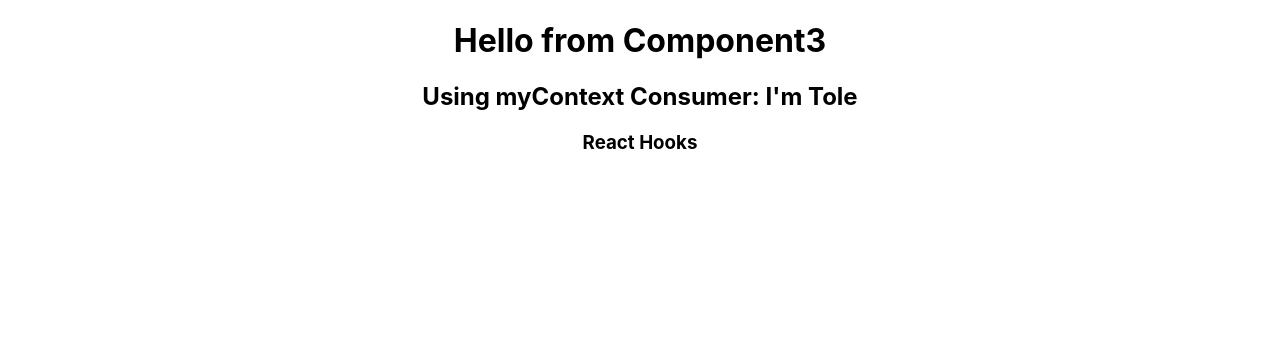
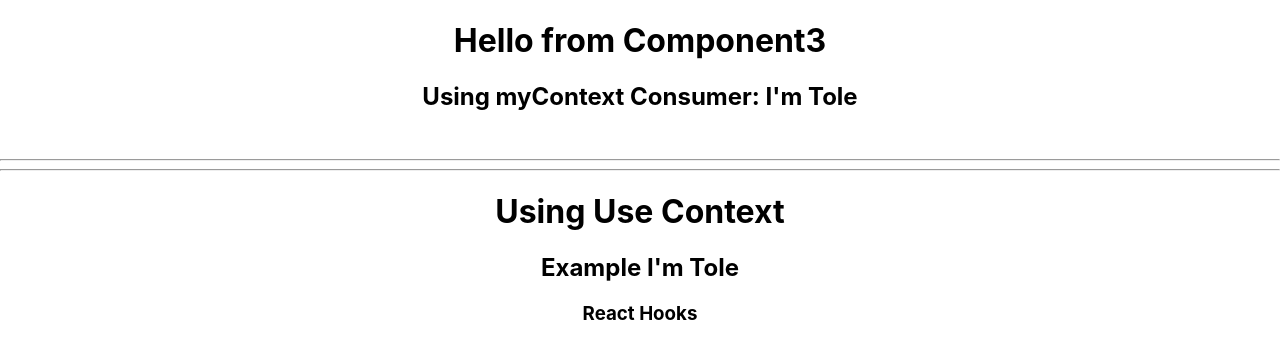
Before and after one commit to Tolegithub7/React, a React (Create React App) app in the folder React_Hooks/: page / in a window 1280 px wide. Shown: the top 358 px of the page. Built offline with nearby package versions, Linux system fonts and the light colour scheme.

Commit message:
useState

```diff
--- a/React_Hooks/src/Components/UseContext/Component2.js
+++ b/React_Hooks/src/Components/UseContext/Component2.js
@@ -1,12 +1,12 @@
 import React from "react";
 import Component3 from "./Component3";
-// import UsingUseContext from "./UsingUseContext";
+import UsingUseContext from "./UsingUseContext";
 
 export default function Component2() {
   return (
     <div>
       <Component3 />
-      {/* <UsingUseContext /> */}
+      <UsingUseContext />
     </div>
   );
 }
--- /dev/null
+++ b/React_Hooks/src/Components/UseContext/UsingUseContext.js
@@ -0,0 +1,15 @@
+import React, { useContext } from "react";
+import { myContext } from "../../App";
+
+export default function UsingUseContext() {
+  const exampleContext = useContext(myContext);
+  return (
+    <div>
+      <br />
+      <hr />
+      <hr />
+      <h1>Using Use Context</h1>
+      <h2>Example {exampleContext}</h2>
+    </div>
+  );
+}
```
